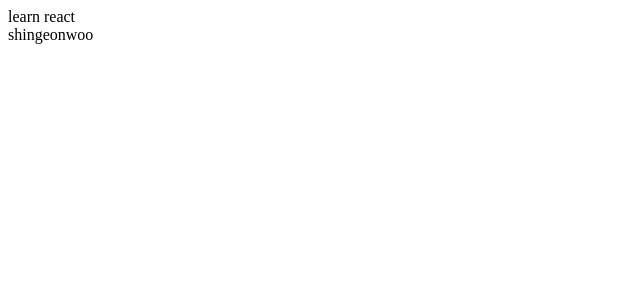
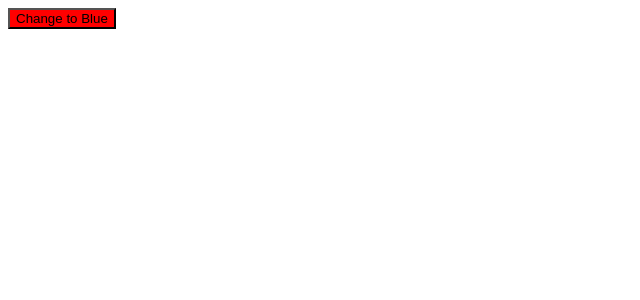
Before and after one commit to GeonwooShin/jest-practice, a React app: page / in a window 1280 px wide. Shown: the top 300 px of the page, without its empty margins (0-640 px from the left). Built offline with nearby package versions, Linux system fonts and the light colour scheme.

Commit message:
feat: TDD 작성 이후 컴포넌트 작성

```diff
--- a/src/App.tsx
+++ b/src/App.tsx
@@ -2,10 +2,9 @@ import React from "react";
 
 const App = () => {
   return (
-    <>
-      <div>learn react</div>
-      <div>shingeonwoo</div>
-    </>
+    <div>
+      <button style={{ backgroundColor: "red" }}>Change to Blue</button>
+    </div>
   );
 };
 export default App;
```
